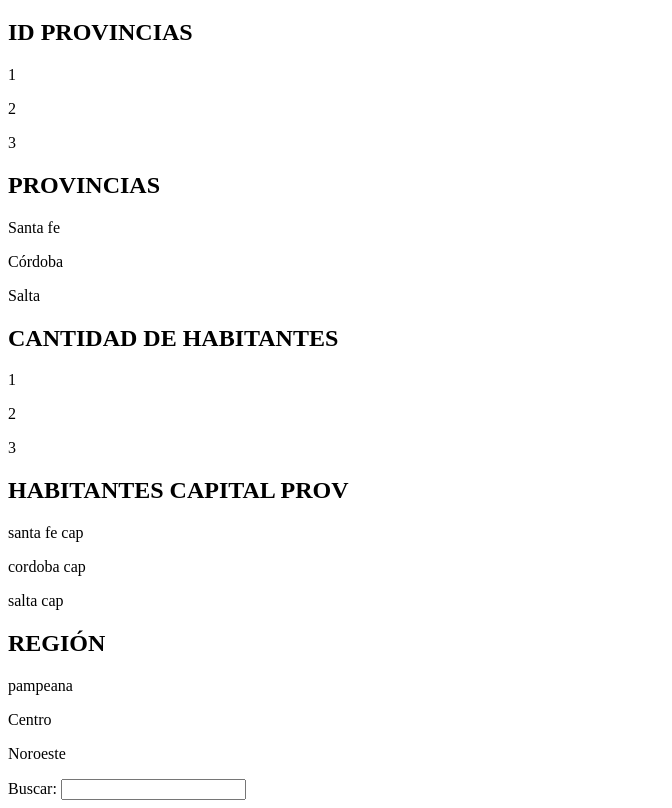
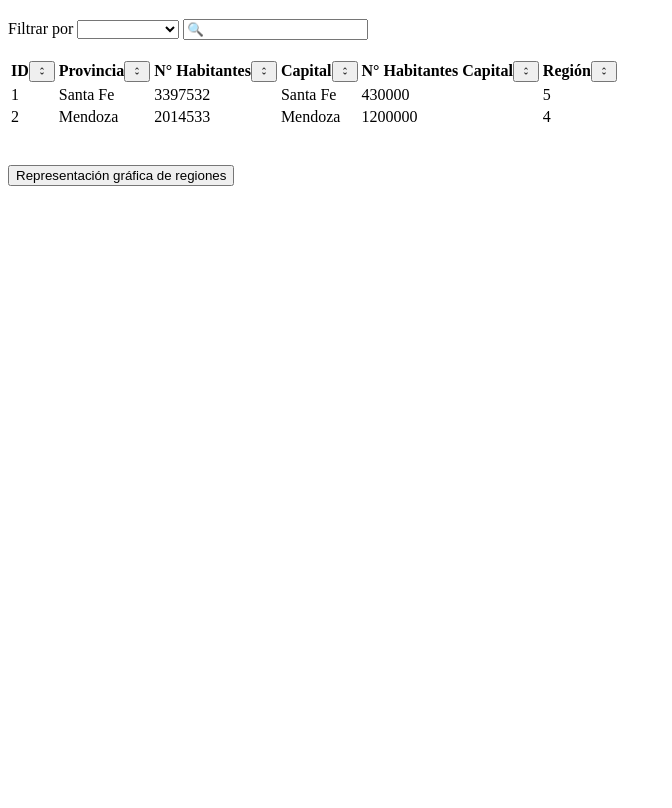
Before and after one commit to axelvilla/Filter-App, a plain HTML site: page index.html in a window 1280 px wide. Shown: the part 61-869 px from the top of the page, without its empty margins (0-672 px from the left). After the commit the page ends 800 px from the top, so only its background shows below. Drawn offline with Linux system fonts and the light colour scheme.

Commit message:
html actualizado

```diff
--- a/index.html
+++ b/index.html
@@ -6,41 +6,88 @@
     <title>Tabla de Datos</title>
     <link rel="stylesheet" href="styles.css">
 </head>
+
+
 <body>
 
-    <h1>TABLA DE DATOS</h1>
+    <div class="container">
+
+        <div class="caja">
+
+            <h1>TABLA DE DATOS</h1>
 
 
-    <h2>ID PROVINCIAS</h2>
-    <p>1</p>
-    <p>2</p>
-    <p>3</p>
+            <label>Filtrar por</label>
+            <select>
+
+                <option></option>
+                <option>Buenos Aires</option>
+                <option>Centro</option>
+                <option>Cuyo</option>
+                <option>Noreste</option>
+                <option>Noroeste</option>
+                <option>Patagonia</option>
+
+            </select>
 
 
-    <h2>PROVINCIAS</h2>
-    <p>Santa fe</p>
-    <p>Córdoba</p>
-    <p>Salta</p>
+            <label for="buscador"></label>
+            <input type="text" id="buscar" name="buscar" placeholder="🔍">
 
-    <h2>CANTIDAD DE HABITANTES</h2>
-    <p>1</p>
-    <p>2</p>
-    <p>3</p>
+            <br> <br>
 
-    <h2>HABITANTES CAPITAL PROV </h2>
-    <P>santa fe cap</P>
-    <p>cordoba cap</p>
-    <p>salta cap</p>
+            <table>
 
+                <thead>
 
-    <h2>REGIÓN</h2>
-    <p>pampeana</p>
-    <p>Centro</p>
-    <p>Noroeste</p>
+                    <tr>
 
+                        <th>ID<button><svg xmlns="http://www.w3.org/2000/svg" height="10px" viewBox="0 -960 960 960" width="10px" fill="#1f1f1f"><path d="M480-120 300-300l58-58 122 122 122-122 58 58-180 180ZM358-598l-58-58 180-180 180 180-58 58-122-122-122 122Z"/></svg></button></th>
+                        <th>Provincia<button><svg xmlns="http://www.w3.org/2000/svg" height="10px" viewBox="0 -960 960 960" width="10px" fill="#1f1f1f"><path d="M480-120 300-300l58-58 122 122 122-122 58 58-180 180ZM358-598l-58-58 180-180 180 180-58 58-122-122-122 122Z"/></svg></button></th>
+                        <th>N° Habitantes<button><svg xmlns="http://www.w3.org/2000/svg" height="10px" viewBox="0 -960 960 960" width="10px" fill="#1f1f1f"><path d="M480-120 300-300l58-58 122 122 122-122 58 58-180 180ZM358-598l-58-58 180-180 180 180-58 58-122-122-122 122Z"/></svg></button></th>
+                        <th>Capital<button><svg xmlns="http://www.w3.org/2000/svg" height="10px" viewBox="0 -960 960 960" width="10px" fill="#1f1f1f"><path d="M480-120 300-300l58-58 122 122 122-122 58 58-180 180ZM358-598l-58-58 180-180 180 180-58 58-122-122-122 122Z"/></svg></button></th>
+                        <th>N° Habitantes Capital<button><svg xmlns="http://www.w3.org/2000/svg" height="10px" viewBox="0 -960 960 960" width="10px" fill="#1f1f1f"><path d="M480-120 300-300l58-58 122 122 122-122 58 58-180 180ZM358-598l-58-58 180-180 180 180-58 58-122-122-122 122Z"/></svg></button></th>
+                        <th>Región<button><svg xmlns="http://www.w3.org/2000/svg" height="10px" viewBox="0 -960 960 960" width="10px" fill="#1f1f1f"><path d="M480-120 300-300l58-58 122 122 122-122 58 58-180 180ZM358-598l-58-58 180-180 180 180-58 58-122-122-122 122Z"/></svg></button></th>
 
-    <label for="buscador">Buscar:</label>
-    <input type="text" id="buscar" name="buscar" placeholder="">
+                    </tr>
+
+                </thead>
+
+                <tbody>
+
+                    <tr>
+
+                        <td>1</td>
+                        <td>Santa Fe</td>
+                        <td>3397532</td>
+                        <td>Santa Fe</td>
+                        <td>430000</td>
+                        <td>5</td>
+
+                    </tr>
+
+                    <tr>
+
+                        <td>2</td>
+                        <td>Mendoza</td>
+                        <td>2014533</td>
+                        <td>Mendoza</td>
+                        <td>1200000</td>
+                        <td>4</td>
+
+                    </tr>
+
+                </tbody>
+
+            </table>
+
+            <br> <br>
+
+            <button>Representación gráfica de regiones</button>
+
+        </div>
+
+    </div>
 
 </body>
 </html>
```
